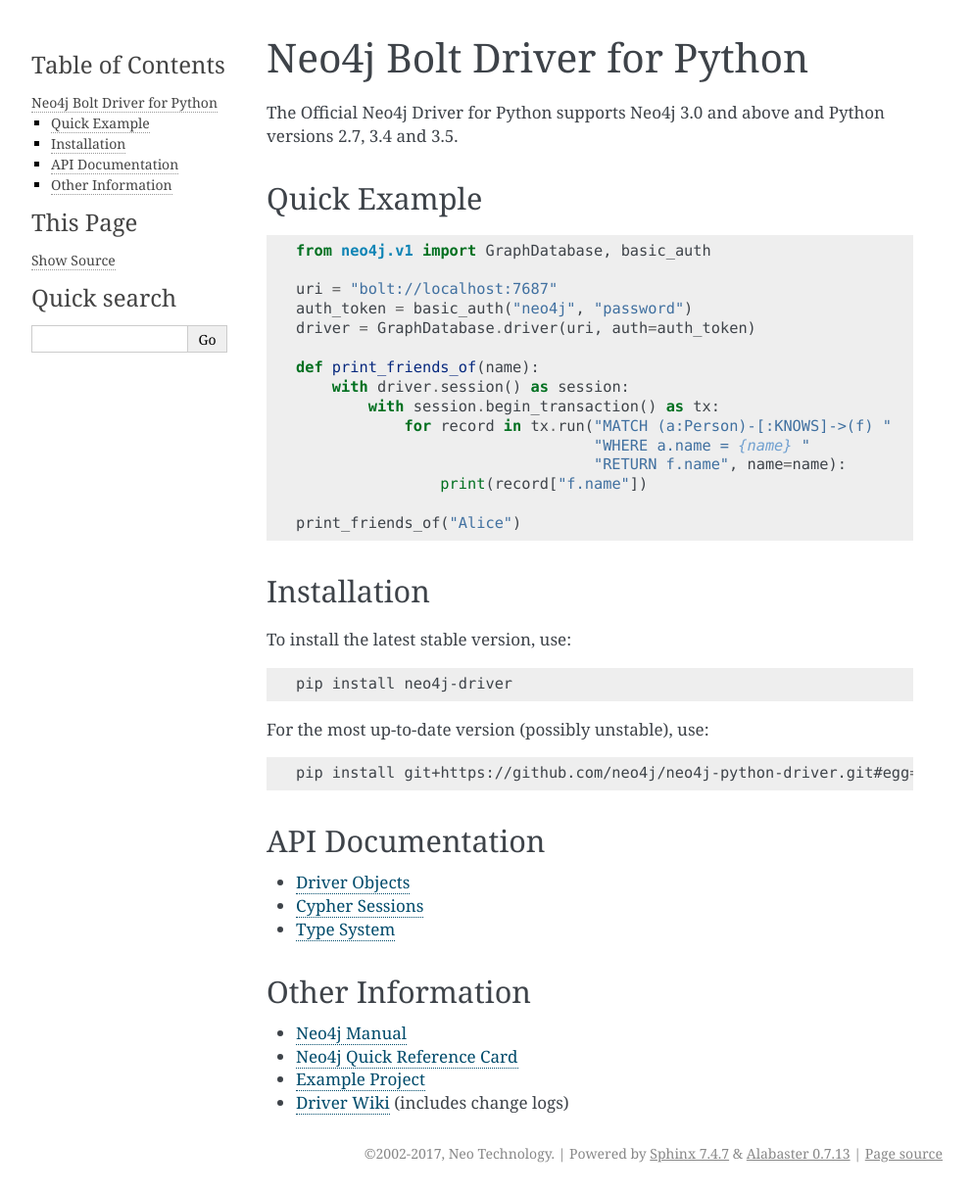
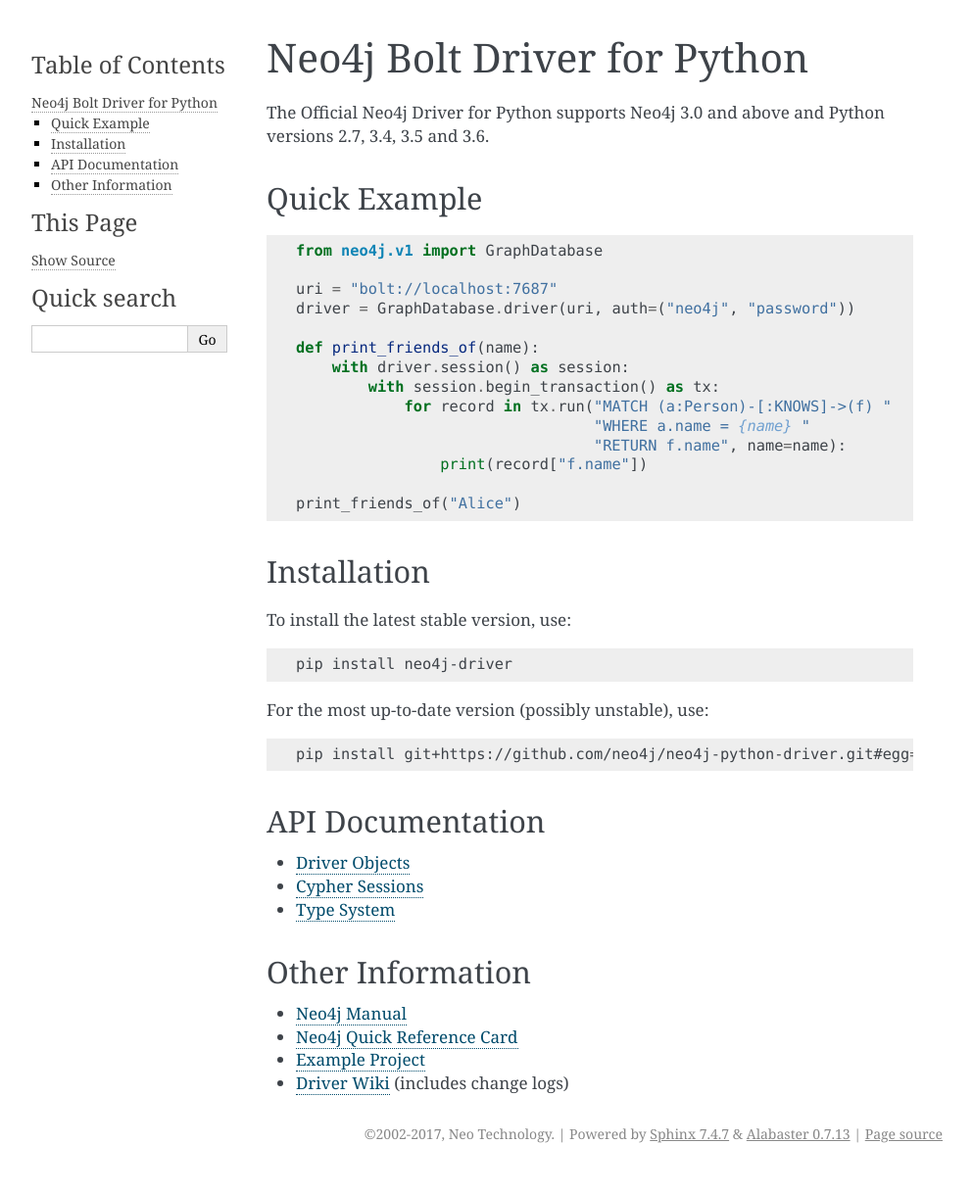
Before and after one commit to neo4j/neo4j-python-driver, a Sphinx documentation site: the page built from docs/source/index.rst, in a window 1280 px wide. Shown: the whole page at 98% size, without its empty margins (148-1141 px from the left). Built offline with Sphinx 7.4.7, drawn with Linux system fonts in a browser that asks for light colours.

Commit message:
API docs: driver page

```diff
--- a/docs/source/index.rst
+++ b/docs/source/index.rst
@@ -2,7 +2,7 @@
 Neo4j Bolt Driver for Python
 ****************************
 
-The Official Neo4j Driver for Python supports Neo4j 3.0 and above and Python versions 2.7, 3.4 and 3.5.
+The Official Neo4j Driver for Python supports Neo4j 3.0 and above and Python versions 2.7, 3.4, 3.5 and 3.6.
 
 
 Quick Example
@@ -10,11 +10,10 @@
 
 .. code-block:: python
 
-    from neo4j.v1 import GraphDatabase, basic_auth
+    from neo4j.v1 import GraphDatabase
 
     uri = "bolt://localhost:7687"
-    auth_token = basic_auth("neo4j", "password")
-    driver = GraphDatabase.driver(uri, auth=auth_token)
+    driver = GraphDatabase.driver(uri, auth=("neo4j", "password"))
 
     def print_friends_of(name):
         with driver.session() as session:
```
Also changed, not shown: docs/source/driver.rst (+23 -16 lines), 2 other files.
